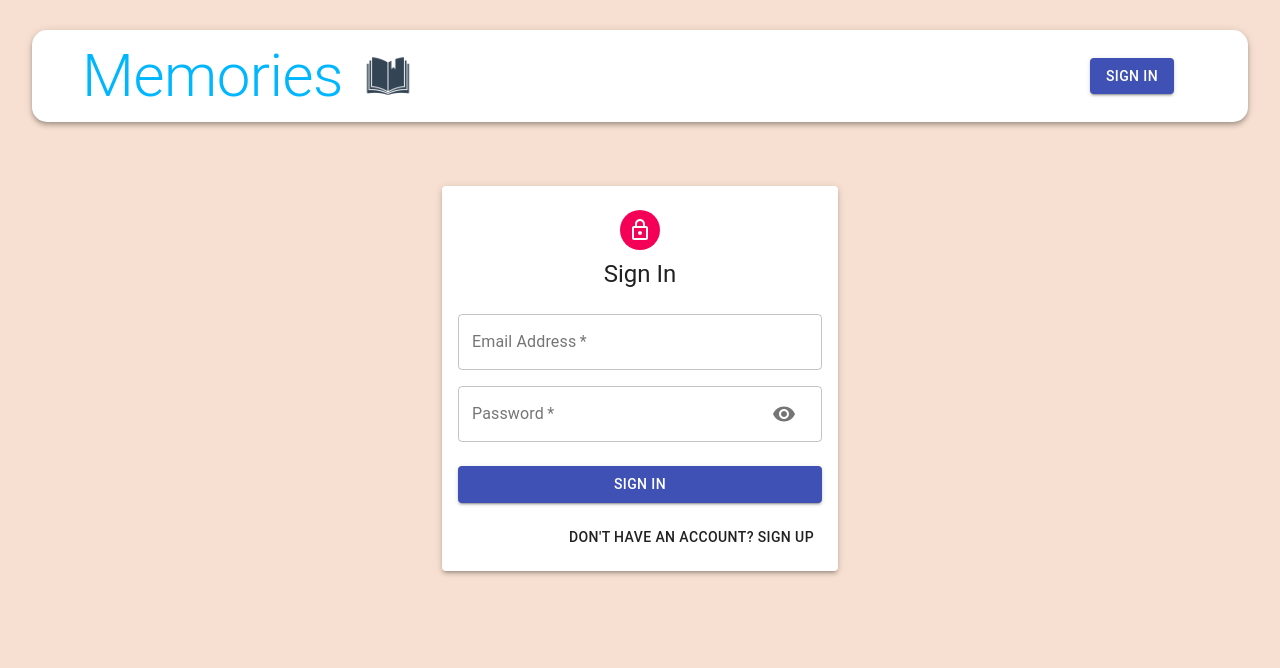
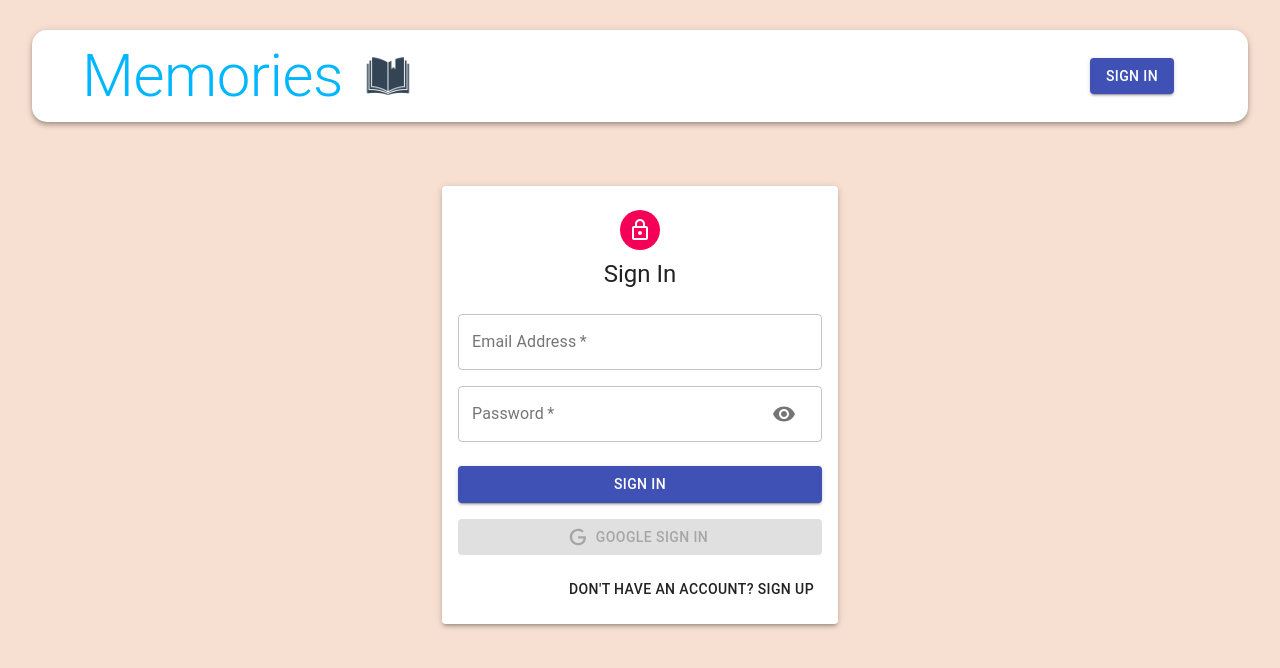
Before and after one commit to antonio-lopez/react-mern-journal, a React (Create React App) app in the folder client/: page /auth in a window 1280 px wide. Shown: the top 668 px of the page. Built offline with nearby package versions, Linux system fonts and the light colour scheme; no server answers.

Commit message:
added google auth for logging in and out

```diff
--- a/client/package.json
+++ b/client/package.json
@@ -10,6 +10,7 @@
     "@testing-library/react": "^11.2.6",
     "@testing-library/user-event": "^12.8.3",
     "axios": "^0.21.1",
+    "dotenv": "^8.2.0",
     "jwt-decode": "^3.1.2",
     "moment": "^2.29.1",
     "react": "^17.0.2",
--- a/client/src/components/Auth/Auth.js
+++ b/client/src/components/Auth/Auth.js
@@ -8,13 +8,22 @@
   Container,
 } from '@material-ui/core';
 import LockOutlinedIcon from '@material-ui/icons/LockOutlined';
+import { GoogleLogin } from 'react-google-login';
+import { useDispatch } from 'react-redux';
+import { useHistory } from 'react-router-dom';
 import Input from './Input';
+import Icon from './Icon';
+import dotenv from 'dotenv';
 import useStyles from './styles';
 
 const Auth = () => {
+  dotenv.config();
   const [showPassword, setShowPassword] = useState(false);
   const [isSignUp, setIsSignUp] = useState(false);
   const classes = useStyles();
+  const dispatch = useDispatch();
+  const history = useHistory();
+
   const handleSubmit = () => {};
   const handleChange = () => {};
   const handleShowPassword = () =>
@@ -22,6 +31,21 @@
   const switchMode = () => {
     setIsSignUp((prevIsSignUp) => !prevIsSignUp);
     handleShowPassword(false);
+  };
+
+  const googleSuccess = async (res) => {
+    const result = res?.profileObj;
+    const token = res?.tokenId;
+
+    try {
+      dispatch({ type: 'AUTH', data: { result, token } });
+      history.push('/');
+    } catch (error) {
+      console.log(error);
+    }
+  };
+  const googleFailure = () => {
+    console.log('Google Sign In was unsucessful.');
   };
 
   return (
@@ -82,6 +106,25 @@
           >
             {isSignUp ? 'Sign Up' : 'Sign In'}
           </Button>
+          <GoogleLogin
+            clientId={`${process.env.REACT_APP_GOOGLE_ID}`}
+            render={(renderProps) => (
+              <Button
+                className={classes.googleButton}
+                color='primary'
+                fullWidth
+                onClick={renderProps.onClick}
+                disabled={renderProps.disabled}
+                startIcon={<Icon />}
+                variant='contained'
+              >
+                Google Sign In
+              </Button>
+            )}
+            onSuccess={googleSuccess}
+            onFailure={googleFailure}
+            cookiePolicy='single_host_origin'
+          />
           <Grid container justify='flex-end'>
             <Grid item>
               <Button onClick={switchMode}>
--- /dev/null
+++ b/client/src/components/Auth/Icon.js
@@ -0,0 +1,12 @@
+import React from 'react';
+
+const icon = () => (
+  <svg style={{ width: '20px', height: '20px' }} viewBox='0 0 24 24'>
+    <path
+      fill='currentColor'
+      d='M21.35,11.1H12.18V13.83H18.69C18.36,17.64 15.19,19.27 12.19,19.27C8.36,19.27 5,16.25 5,12C5,7.9 8.2,4.73 12.2,4.73C15.29,4.73 17.1,6.7 17.1,6.7L19,4.72C19,4.72 16.56,2 12.1,2C6.42,2 2.03,6.8 2.03,12C2.03,17.05 6.16,22 12.25,22C17.6,22 21.5,18.33 21.5,12.91C21.5,11.76 21.35,11.1 21.35,11.1V11.1Z'
+    />
+  </svg>
+);
+
+export default icon;
--- a/client/src/components/Auth/Input.js
+++ b/client/src/components/Auth/Input.js
@@ -24,7 +24,8 @@
         autoFocus={autoFocus}
         type={type}
         InputProps={
-          name === 'password' && {
+          name === 'password'
+            ? {
                 endAdornment: (
                   <InputAdornment position='end'>
                     <IconButton onClick={handleShowPassword}>
@@ -33,6 +34,7 @@
                   </InputAdornment>
                 ),
               }
+            : null
         }
       />
     </Grid>
--- a/client/src/components/Navbar/Navbar.js
+++ b/client/src/components/Navbar/Navbar.js
@@ -1,12 +1,28 @@
-import React from 'react';
+import React, { useState, useEffect } from 'react';
 import { AppBar, Avatar, Typography, Toolbar, Button } from '@material-ui/core';
-import { Link } from 'react-router-dom';
+import { Link, useHistory, useLocation } from 'react-router-dom';
+import { useDispatch } from 'react-redux';
 import memories from '../../images/journalBook.png';
 import useStyles from './styles';
 
 const Navbar = () => {
   const classes = useStyles();
-  const user = null;
+  const [user, setUser] = useState(JSON.parse(localStorage.getItem('profile')));
+  const dispatch = useDispatch();
+  const history = useHistory();
+  const location = useLocation();
+
+  const logout = () => {
+    dispatch({ type: 'LOGOUT' });
+    history.push('/');
+    setUser(null);
+  };
+
+  useEffect(() => {
+    const token = user?.token;
+
+    setUser(JSON.parse(localStorage.getItem('profile')));
+  }, [location]);
 
   return (
     <AppBar className={classes.appBar} position='static' color='inherit'>
@@ -44,6 +60,7 @@
               variant='contained'
               className={classes.logout}
               color='secondary'
+              onClick={logout}
             >
               Logout{' '}
             </Button>
--- a/client/src/constants/actionTypes.js
+++ b/client/src/constants/actionTypes.js
@@ -4,3 +4,5 @@
 export const DELETE = 'DELETE';
 export const FETCH_ALL = 'FETCH_ALL';
 export const LIKE = 'LIKE';
+export const AUTH = 'AUTH';
+export const LOGOUT = 'LOGOUT';
--- /dev/null
+++ b/client/src/reducers/auth.js
@@ -0,0 +1,16 @@
+import { AUTH, LOGOUT } from '../constants/actionTypes';
+
+const authReducer = (state = { authData: null }, action) => {
+  switch (action.type) {
+    case AUTH:
+      localStorage.setItem('profile', JSON.stringify({ ...action?.data }));
+      return { ...state, authData: action?.data };
+    case LOGOUT:
+      localStorage.clear();
+      return { ...state, authData: null };
+    default:
+      return state;
+  }
+};
+
+export default authReducer;
--- a/client/src/reducers/index.js
+++ b/client/src/reducers/index.js
@@ -1,6 +1,8 @@
 import { combineReducers } from 'redux';
 import posts from './posts';
+import auth from './auth';
 
 export default combineReducers({
   posts: posts,
+  auth: auth,
 });
```
Also changed, not shown: 1 other file (tests, documents, lock files or other folders). Lines whose indentation alone changed are shown as unchanged.
